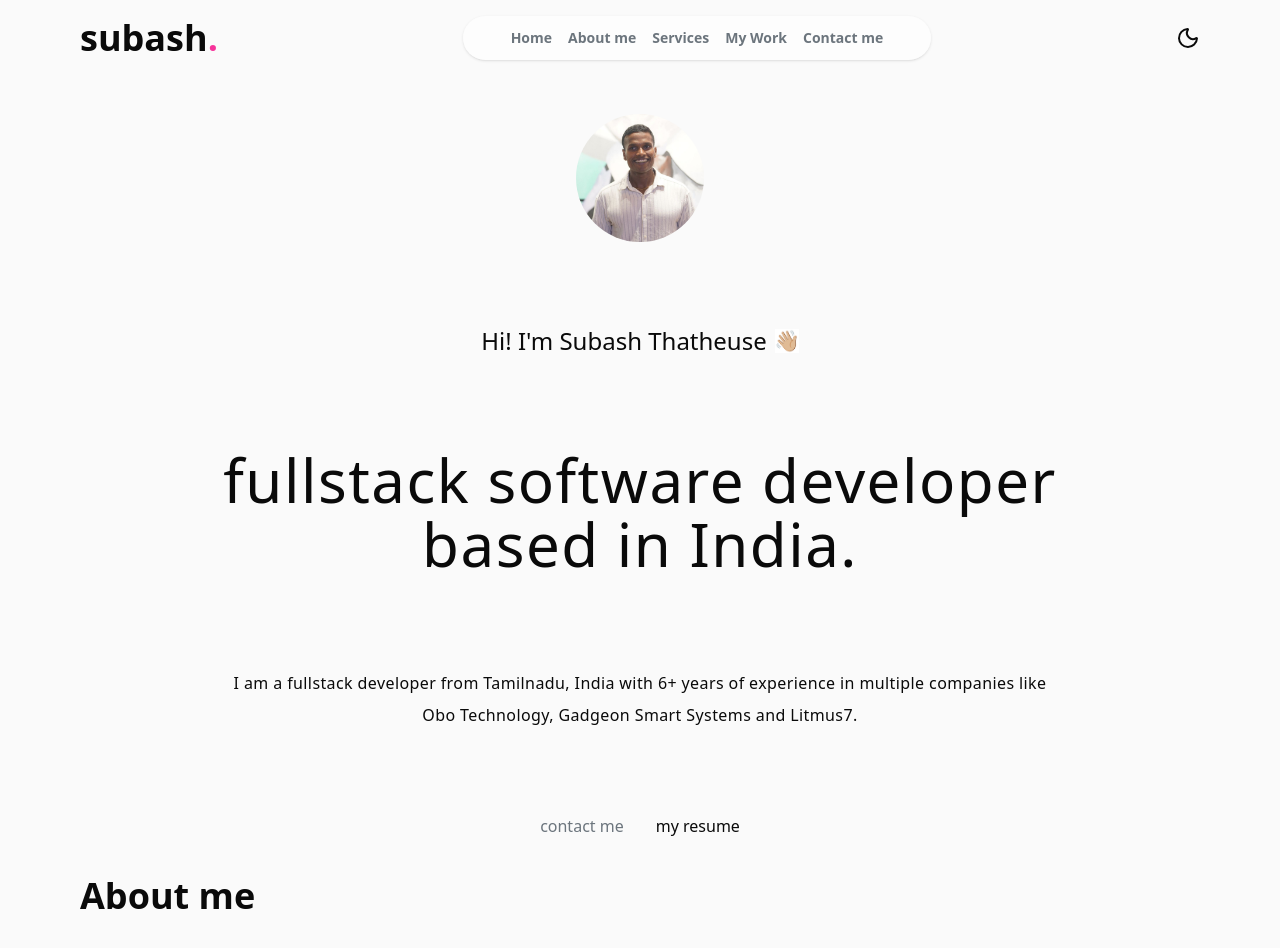
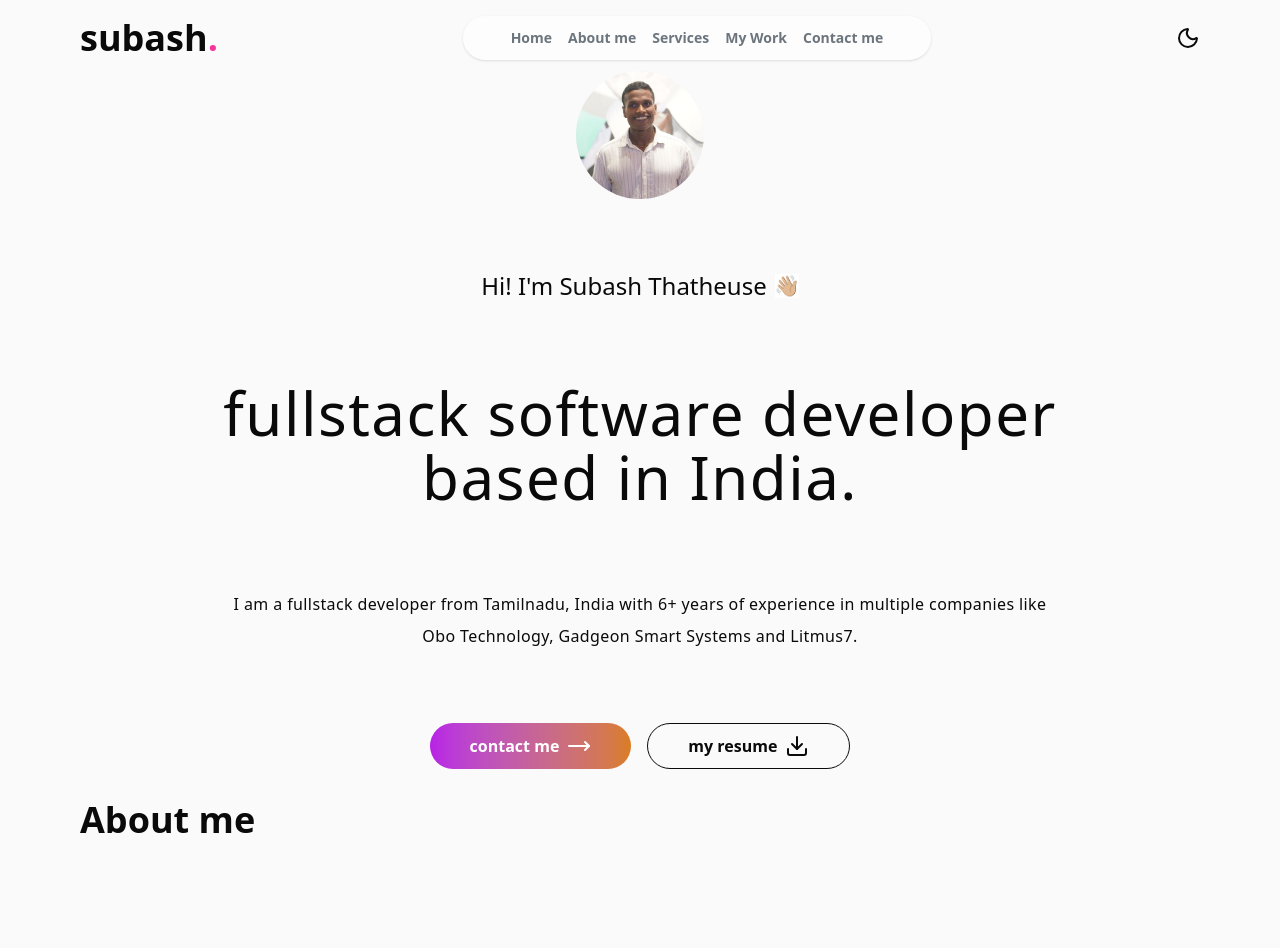
Before and after one commit to subashf23s/github-profile-subash, a React (Vite) app: page / in a window 1280 px wide. Shown: the top 948 px of the page. Built offline with nearby package versions, Linux system fonts and the light colour scheme.

Commit message:
updated home section

```diff
--- /dev/null
+++ b/src/components/icon/download.tsx
@@ -0,0 +1,21 @@
+const Download = () => {
+  return (
+    <svg
+      xmlns="http://www.w3.org/2000/svg"
+      width="24"
+      height="24"
+      viewBox="0 0 24 24"
+      fill="none"
+      stroke="currentColor"
+      strokeWidth="2"
+      strokeLinecap="round"
+      strokeLinejoin="round"
+    >
+      <path d="M12 15V3" />
+      <path d="M21 15v4a2 2 0 0 1-2 2H5a2 2 0 0 1-2-2v-4" />
+      <path d="m7 10 5 5 5-5" />
+    </svg>
+  );
+};
+
+export default Download;
--- /dev/null
+++ b/src/components/icon/move-right.tsx
@@ -0,0 +1,20 @@
+const MoveRight = () => {
+  return (
+    <svg
+      xmlns="http://www.w3.org/2000/svg"
+      width="24"
+      height="24"
+      viewBox="0 0 24 24"
+      fill="none"
+      stroke="currentColor"
+      strokeWidth="2"
+      strokeLinecap="round"
+      strokeLinejoin="round"
+    >
+      <path d="M18 8L22 12L18 16" />
+      <path d="M2 12H22" />
+    </svg>
+  );
+};
+
+export default MoveRight;
--- a/src/components/section/home.tsx
+++ b/src/components/section/home.tsx
@@ -1,11 +1,16 @@
 import subashphoto from "../../../public/subashphoto.jpg";
 import handshake from "../../../public/hand-shake.png";
+import Download from "../icon/download";
+import MoveRight from "../icon/move-right";
 const Home = () => {
   return (
-    <section className="container grid place-items-center min-h-dvh" id="home">
+    <section
+      className="container grid place-items-center min-h-dvh pt-10"
+      id="home"
+    >
       <img
         src={subashphoto}
-        className="size-32 rounded-full object-top object-cover"
+        className="size-32 rounded-full object-top object-cover "
       />
       <h3 className="py-2 flex items-center gap-2">
         Hi! I'm Subash Thatheuse <img src={handshake} className="size-6" />
@@ -19,9 +24,23 @@ const Home = () => {
         experience in multiple companies like Obo Technology, Gadgeon Smart
         Systems and Litmus7.
       </p>
-      <div className="space-x-8">
-        <a href="#contact-me">contact me</a>
-        <button>my resume</button>
+      <div className="flex gap-4">
+        <a
+          href="#contact-me"
+          className="flex gap-2 items-center  px-10 py-2.5 rounded-full bg-linear-to-r from-[#b820e6] to-[#da7d20] text-white font-semibold"
+        >
+          contact me
+          <MoveRight />
+        </a>
+        <a
+          href="/Subash_fullstack.pdf"
+          className="flex gap-2 items-center border px-10 py-2.5 text-foreground  rounded-full font-semibold"
+          type="file/pdf"
+          download={"Subash_Fullstack.pdf"}
+        >
+          my resume
+          <Download />
+        </a>
       </div>
     </section>
   );
--- a/src/components/ui/header.tsx
+++ b/src/components/ui/header.tsx
@@ -25,7 +25,7 @@ const Header = () => {
   }, []);
   return (
     <header
-      className={`container flex items-center justify-between py-4 sticky top-0 ${scrolled && "shadow-md backdrop-blur-2xl"}`}
+      className={`container flex items-center justify-between py-4 fixed top-0 left-0 right-0 ${scrolled && "shadow-md backdrop-blur-2xl"}`}
     >
       <h1>
         subash<span className="text-pink-500">.</span>
```
Also changed, not shown: 1 other file (tests, documents, lock files or other folders).
